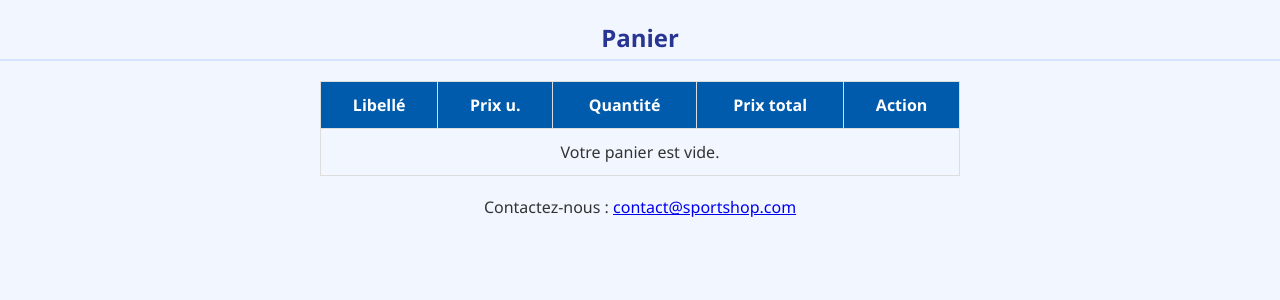
After one commit to Maxtrxn/thesymfonyproject, a Symfony app: template templates/shop/product/panier.html.twig in a window 1280 px wide. The commit adds this page. Shown: the top 300 px of the page. Run offline with Twig, Linux system fonts and the light colour scheme; the template is opened without the code that fills it, so the values that code supplies are empty; style sheets or scripts are compiled from the project's sources; some libraries are stand-ins or nearby versions.

Commit message:
page panier et liste pduit + debut db

```diff
--- a/assets/styles/app.css
+++ b/assets/styles/app.css
@@ -5,6 +5,7 @@ body {
     color: #333;
     margin: 0;
     padding: 0;
+    text-align: center; /* Centrage global du texte */
 }
 
 /* Conteneur principal */
@@ -16,6 +17,7 @@ body {
     background: white;
     box-shadow: 0 4px 8px rgba(0,0,0,0.1);
     border-radius: 10px;
+    text-align: center; /* Assure que le contenu du conteneur est centré */
 }
 
 /* En-tête principal */
@@ -68,7 +70,6 @@ ul li a:hover {
     color: #FF5722;
 }
 
-
 /* Promotion Banner stylée */
 .promo-banner {
     background-color: #FFF3E0;
@@ -93,7 +94,50 @@ ul li a:hover {
     background-color: #E64A19;
 }
 
-/* Le pied de page stylé de façon subtile*/
+/* Style pour les tables */
+table {
+    width: 50%;           /* Permet de ne pas étirer la table sur toute la largeur */
+    margin: 0 auto;        /* Centre la table */
+    border-collapse: collapse;
+    margin-bottom: 20px;
+}
+
+table thead {
+    background-color: #005BAC;
+    color: #FFF;
+}
+
+table th,
+table td {
+    padding: 12px 15px;
+    text-align: center;    /* Centre le contenu des cellules */
+    border: 1px solid #ddd;
+}
+
+table tbody tr:nth-child(even) {
+    background-color: #f9f9f9;
+}
+
+table tbody tr:hover {
+    background-color: #f1f1f1;
+}
+
+/* Boutons dans les tables */
+table input[type="button"] {
+    background-color: #FF5722;
+    border: none;
+    color: black;
+    padding: 8px 12px;
+    border-radius: 4px;
+    cursor: pointer;
+    transition: background-color 0.3s ease;
+}
+
+table input[type="button"]:hover {
+    background-color: #E64A19;
+}
+
+/* Le pied de page stylé de façon subtile */
 footer {
     text-align: center;
     color: #777;
--- /dev/null
+++ b/templates/shop/product/panier.html.twig
@@ -0,0 +1,55 @@
+{% extends 'shop/layouts/main_layout.html.twig' %}
+{% block title %}{{ parent() }} - Panier{% endblock %}
+
+{% block titre_principal %}<h2>Panier</h2>{% endblock %}
+
+{% block vue %}
+    <table>
+        <thead>
+        <tr>
+            <th>Libellé</th>
+            <th>Prix u.</th>
+            <th>Quantité</th>
+            <th>Prix total</th>
+            <th>Action</th>
+        </tr>
+        </thead>
+        <tbody>
+        {# Si le panier est vide, afficher un message #}
+        {% if panier is empty %}
+            <tr>
+                <td colspan="5">Votre panier est vide.</td>
+            </tr>
+        {% else %}
+            {# Parcourir chaque élément du panier #}
+            {% for item in panier %}
+                <tr>
+                    <td>{{ item.libelle }}</td>
+                    <td>{{ item.prix }}</td>
+                    <td>{{ item.quantite }}</td>
+                    <td>{{ item.prix * item.quantite }}</td>
+                    <td><input type="button" value="Supprimer" /></td>
+                </tr>
+            {% endfor %}
+            {# Ligne pour afficher le total global du panier #}
+            <tr>
+                <td>Total</td>
+                <td></td>
+                <td>
+                    {{ panier|reduce((carry, item) => carry + item.quantite, 0) }}
+                </td>
+                <td>
+                    {{ panier|reduce((carry, item) => carry + (item.prix * item.quantite), 0) }}
+                </td>
+                <td></td>
+            </tr>
+            {# Ligne pour afficher les actions "Acheter" et "Vider" #}
+            <tr>
+                <td colspan="3"></td>
+                <td><input type="button" value="Acheter" /></td>
+                <td><input type="button" value="Vider" /></td>
+            </tr>
+        {% endif %}
+        </tbody>
+    </table>
+{% endblock %}
```
Also changed, not shown: src/Controller/Shop/ProductController.php (+32 -3 lines), src/Entity/Cart.php (added, +46 -0 lines), src/Entity/CartItem.php (added, +51 -0 lines), src/Entity/Product.php (added, +52 -0 lines), templates/shop/product/list.html.twig (+40 -4 lines).
